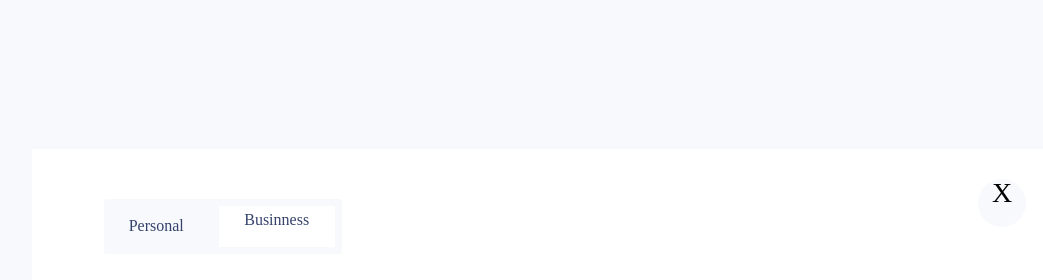
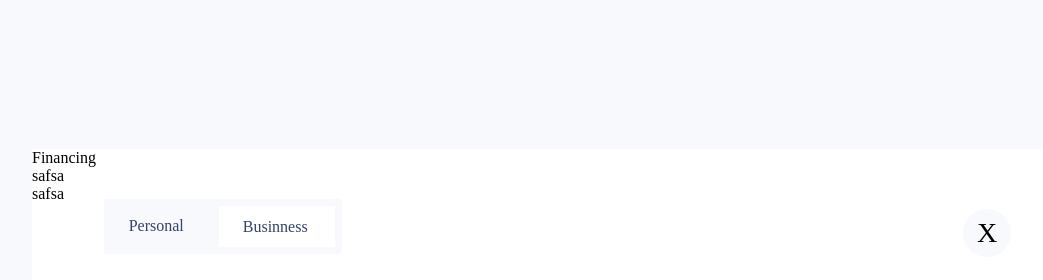
Before and after one commit to bahadirsofuoglu/design-to-code, a website: page project-4/src/index.html in a window 1280 px wide. Shown: the whole page, without its empty margins (96-1139 px from the left). Drawn offline with Linux system fonts and the light colour scheme; files that its build step writes are made by us from their sources.

Commit message:
some position changes and list html created

```diff
--- a/project-4/src/index.html
+++ b/project-4/src/index.html
@@ -12,11 +12,31 @@
     <div class="menu-card">
       <div class="select-item-card">
         <div class="personel-item">Personal</div>
-        <div class="business-item">Businness</div>
+        <div class="business-item">
+          <p>Businness</p>
+        </div>
       </div>
-      <div class="close-item">X</div>
+      <div class="close-item">
+        <p>X</p>
+      </div>
       <div class="catagories-menu">
-        <div class="financing-item">
+        <div class="financing-menu">
+          <ul>
+            <li>
+              <h3>Financing</h3>
+
+            </li>
+            <li>
+              <p>safsa</p>
+            </li>
+            <li>
+              <p>safsa</p>
+            </li>
+            <li>
+
+            </li>
+          </ul>
+
 
         </div>
       </div>
--- a/project-4/src/scss/main.scss
+++ b/project-4/src/scss/main.scss
@@ -50,31 +50,41 @@ body {
       height: 41px;
       right: 7px;
       top: 7px;
+      color: #34426c;
+      background: #ffffff;
+    }
+    .business-item > p {
+      position: absolute;
+
+      right: 27px;
+      top: 7px;
 
       font-family: Mulish;
       font-style: normal;
       font-weight: normal;
       font-size: 16px;
       line-height: 28px;
-      /* identical to box height */
-      text-align: center;
-      color: #34426c;
-      background: #ffffff;
     }
   }
   .close-item {
     position: absolute;
     width: 48px;
     height: 48px;
-    right: 30px;
-    top: 30px;
+    right: 45px;
+    top: 60px;
     border-radius: 50%;
+
+    background: #f7f9fc;
+  }
+  .close-item > p {
+    position: absolute;
+    top: 10px;
+    left: 14px;
     font-family: Mulish;
     font-style: normal;
     font-weight: normal;
     font-size: 28px;
     line-height: 28px;
     text-align: center;
-    background: #f7f9fc;
   }
 }
```
Also changed, not shown: project-4/dist/css/app.min.css, project-4/dist/index.html.
